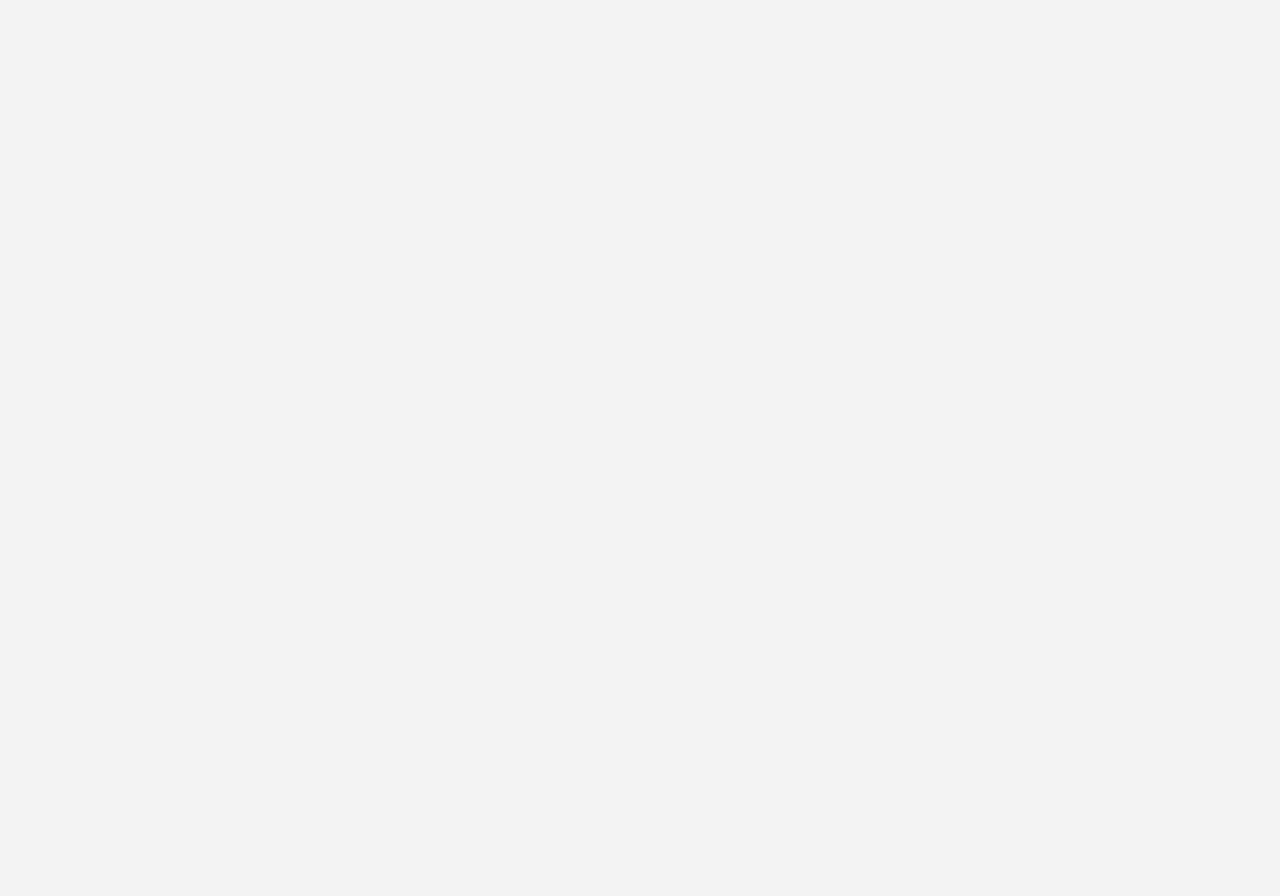
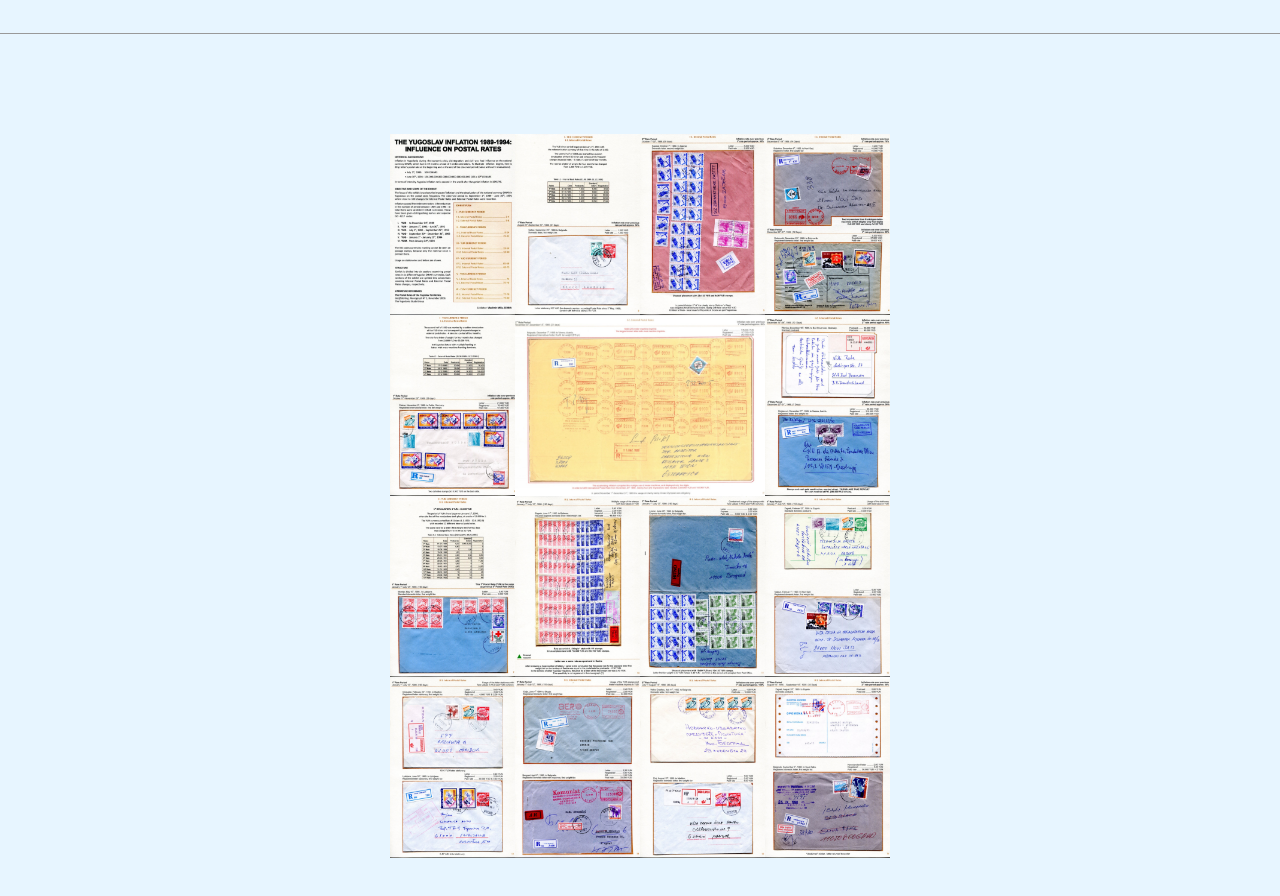
Before and after one commit to nemanjamalesija/milicrs-demo, a Vue app: page / in a window 1280 px wide. Shown: the part 800-1696 px from the top of the page. Before the commit the page ends 800 px from the top, so only its background shows below. Built offline with nearby package versions, Linux system fonts and the light colour scheme.

Commit message:
Add no border gallery

```diff
--- a/src/assets/main.css
+++ b/src/assets/main.css
@@ -14,5 +14,5 @@ html {
 }
 
 body {
-  background-color: #f3f3f3;
+  background-color: #e7f5ff;
 }
--- /dev/null
+++ b/src/components/NoBorder.vue
@@ -0,0 +1,94 @@
+<script setup lang="ts">
+import image1 from '../images/1.jpg'
+import image2 from '../images/2.jpg'
+import image3 from '../images/3.jpg'
+import image4 from '../images/4.jpg'
+import image5 from '../images/5.jpg'
+import image6 from '../images/6.jpg'
+import image7 from '../images/7.jpg'
+import image8 from '../images/8.jpg'
+import image9 from '../images/9.jpg'
+import image10 from '../images/10.jpg'
+import image11 from '../images/11.jpg'
+import image12 from '../images/12.jpg'
+import image13 from '../images/13.jpg'
+import image14 from '../images/14.jpg'
+import image15 from '../images/15.jpg'
+</script>
+<template>
+  <section>
+    <div class="gallery-wrapper">
+      <figure class="gallery__item gallery__item--1">
+        <img :src="image1" alt="image 1" />
+      </figure>
+      <figure class="gallery__item gallery__item--2">
+        <img :src="image2" alt="image 1" />
+      </figure>
+      <figure class="gallery__item gallery__item--3">
+        <img :src="image3" alt="image 1" />
+      </figure>
+      <figure class="gallery__item gallery__item--4">
+        <img :src="image4" alt="image 1" />
+      </figure>
+      <figure class="gallery__item gallery__item--5">
+        <img :src="image5" alt="image 1" />
+      </figure>
+      <figure class="gallery__item gallery__item--6">
+        <img :src="image6" alt="image 1" />
+      </figure>
+      <figure class="gallery__item gallery__item--7">
+        <img :src="image7" alt="image 1" />
+      </figure>
+      <figure class="gallery__item gallery__item--8">
+        <img :src="image8" alt="image 1" />
+      </figure>
+      <figure class="gallery__item gallery__item--9">
+        <img :src="image9" alt="image 1" />
+      </figure>
+      <figure class="gallery__item gallery__item--10">
+        <img :src="image10" alt="image 1" />
+      </figure>
+      <figure class="gallery__item gallery__item--11">
+        <img :src="image11" alt="image 1" />
+      </figure>
+      <figure class="gallery__item gallery__item--12">
+        <img :src="image12" alt="image 1" />
+      </figure>
+      <figure class="gallery__item gallery__item--13">
+        <img :src="image13" alt="image 1" />
+      </figure>
+      <figure class="gallery__item gallery__item--14">
+        <img :src="image14" alt="image 1" />
+      </figure>
+      <figure class="gallery__item gallery__item--15">
+        <img :src="image15" alt="image 1" />
+      </figure>
+    </div>
+  </section>
+</template>
+
+<style scoped>
+section {
+  border-top: 1px solid #999;
+  margin-top: 100px;
+  padding-bottom: 100px;
+}
+
+.gallery-wrapper {
+  display: grid;
+  width: 500px;
+  grid-template-columns: repeat(4, 1fr);
+  margin: 0 auto;
+  margin-top: 100px;
+}
+
+.gallery__item--6 {
+  grid-column: span 2;
+}
+
+.gallery__item img {
+  width: 100%;
+  height: 100%;
+  object-fit: cover;
+}
+</style>
--- a/src/views/HomeView.vue
+++ b/src/views/HomeView.vue
@@ -1,9 +1,11 @@
 <script setup lang="ts">
 import BordersSmall from '../components/BordersSmall.vue'
+import NoBorder from '../components/NoBorder.vue'
 </script>
 
 <template>
   <main>
     <BordersSmall />
+    <NoBorder />
   </main>
 </template>
```
